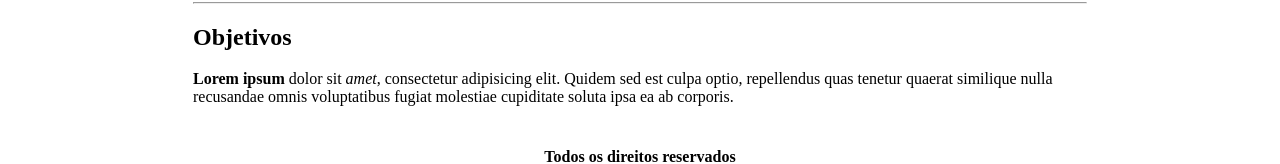
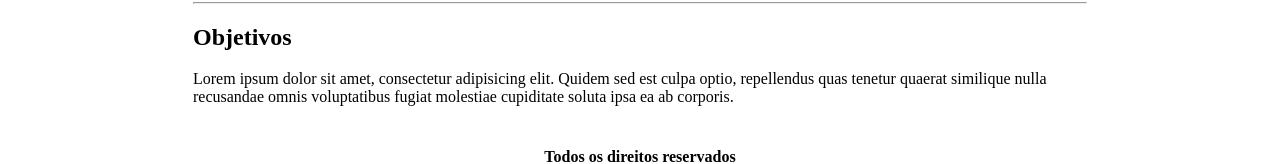
Before and after one commit to Mateusfmelo/Projeto-Unes, a plain HTML site: page quem-somos.html in a window 1280 px wide. Shown: the part 378-542 px from the top of the page. Drawn offline with Linux system fonts and the light colour scheme.

Commit message:
Update quem-somos.html

```diff
--- a/quem-somos.html
+++ b/quem-somos.html
@@ -35,7 +35,7 @@
 
                 <h2>Objetivos</h2>
 
-                <p><strong>Lorem ipsum</strong> dolor sit <em>amet</em>, consectetur adipisicing elit. Quidem sed est culpa optio, repellendus quas tenetur quaerat similique nulla recusandae omnis voluptatibus fugiat molestiae cupiditate soluta ipsa ea ab corporis.</p>
+                <p>Lorem ipsum dolor sit amet, consectetur adipisicing elit. Quidem sed est culpa optio, repellendus quas tenetur quaerat similique nulla recusandae omnis voluptatibus fugiat molestiae cupiditate soluta ipsa ea ab corporis.</p>
             </td>
         </tr>
 
```
